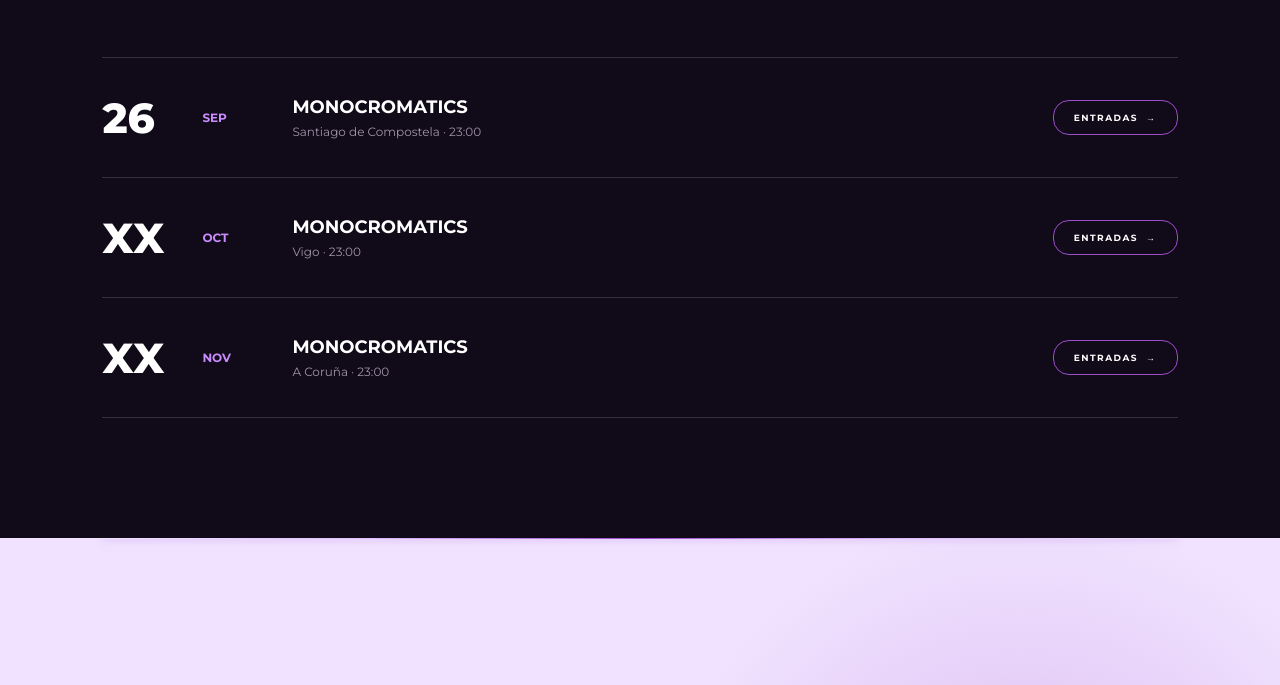
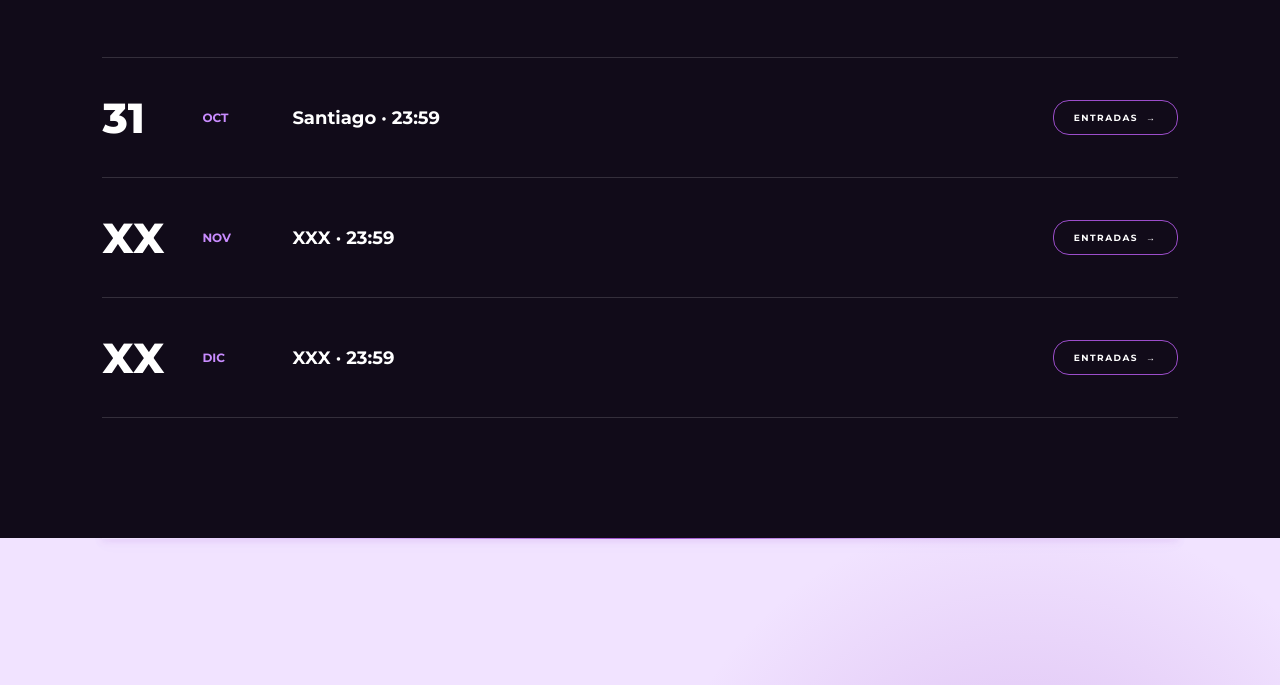
Before and after one commit to sarald8/mc_web, a website: page index.html in a window 1280 px wide. Shown: the part 1946-2631 px from the top of the page. Drawn offline with nearby package versions, Linux system fonts and the light colour scheme.

Commit message:
arreglos

```diff
--- a/js/proxima_fiesta.js
+++ b/js/proxima_fiesta.js
@@ -11,7 +11,7 @@ const proximaFiesta = {
     hora: "23:59",
     cartel: "imagenes/cartel_por_desvelar.PNG",
     cartelAlt: "Cartel de Monocromatics halloween 2026",
-    entradas: "https://enlace-a-las-entradas.com",
+    entradas: "https://www.enterticket.es/",
     fechaContador: "2026-10-31T23:59:00"
 };
 
--- a/js/proximas_fechas.js
+++ b/js/proximas_fechas.js
@@ -1,24 +1,24 @@
 const proximasFechas = [
     {
-        dia: "26",
-        mes: "SEP",
-        ciudad: "Santiago de Compostela",
-        hora: "23:00",
-        entradas: "poner_enlace_entradas"
-    },
-    {
-        dia: "XX",
+        dia: "31",
         mes: "OCT",
-        ciudad: "Vigo",
-        hora: "23:00",
-        entradas: "poner_enlace_entradas"
+        ciudad: "Santiago",
+        hora: "23:59",
+        entradas: "https://www.enterticket.es/"
     },
     {
         dia: "XX",
         mes: "NOV",
-        ciudad: "A Coruña",
-        hora: "23:00",
-        entradas: "poner_enlace_entradas"
+        ciudad: "XXX",
+        hora: "23:59",
+        entradas: "https://www.enterticket.es/"
+    },
+    {
+        dia: "XX",
+        mes: "DIC",
+        ciudad: "XXX",
+        hora: "23:59",
+        entradas: "https://www.enterticket.es/"
     }
 ];
 
@@ -40,13 +40,13 @@ if (datesList) {
         const info = document.createElement("div");
         info.className = "date-info";
 
-        const titulo = document.createElement("h3");
-        titulo.textContent = "MONOCROMATICS";
+//        const titulo = document.createElement("h3");
+//        titulo.textContent = "MONOCROMATICS";
 
-        const detalle = document.createElement("p");
+        const detalle = document.createElement("h3");
         detalle.textContent = `${fecha.ciudad} · ${fecha.hora}`;
 
-        info.appendChild(titulo);
+//        info.appendChild(titulo);
         info.appendChild(detalle);
 
         const enlace = document.createElement("a");
```
Also changed, not shown: index.html (+10 -0 lines).
